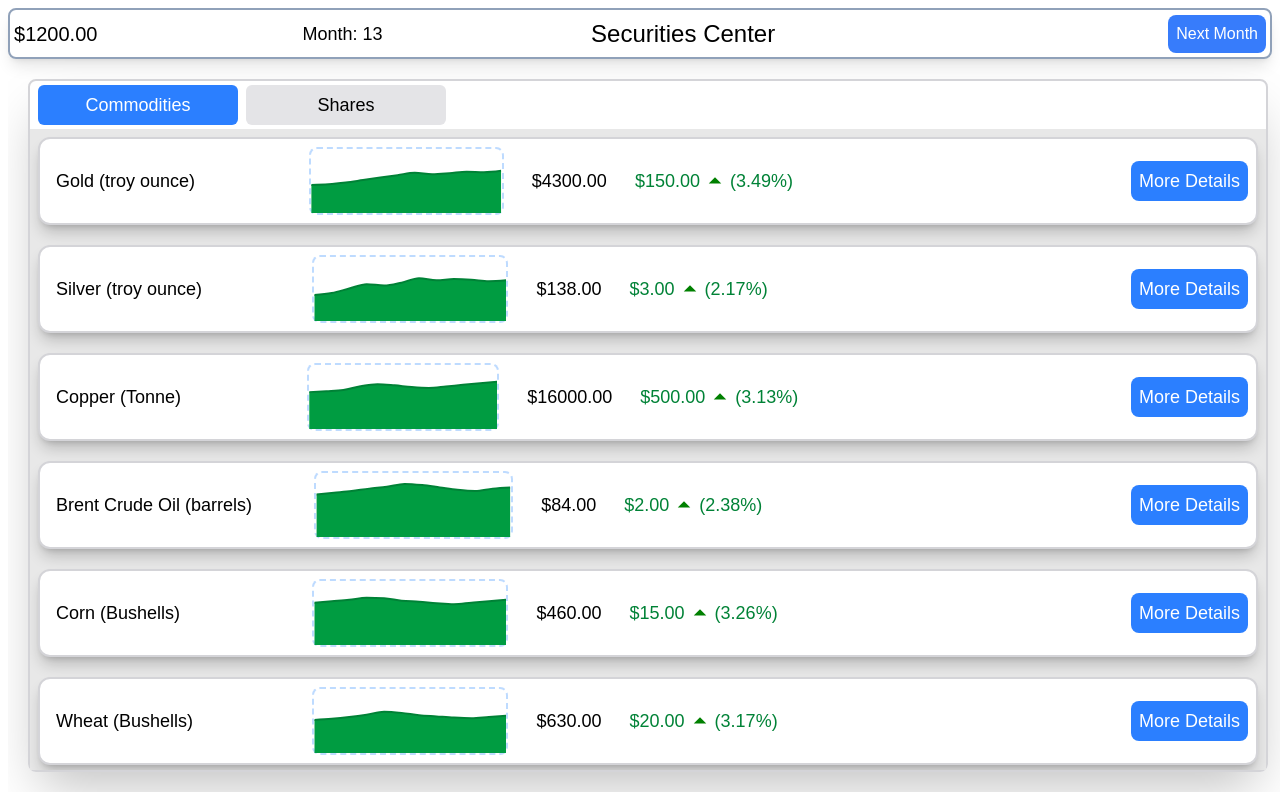
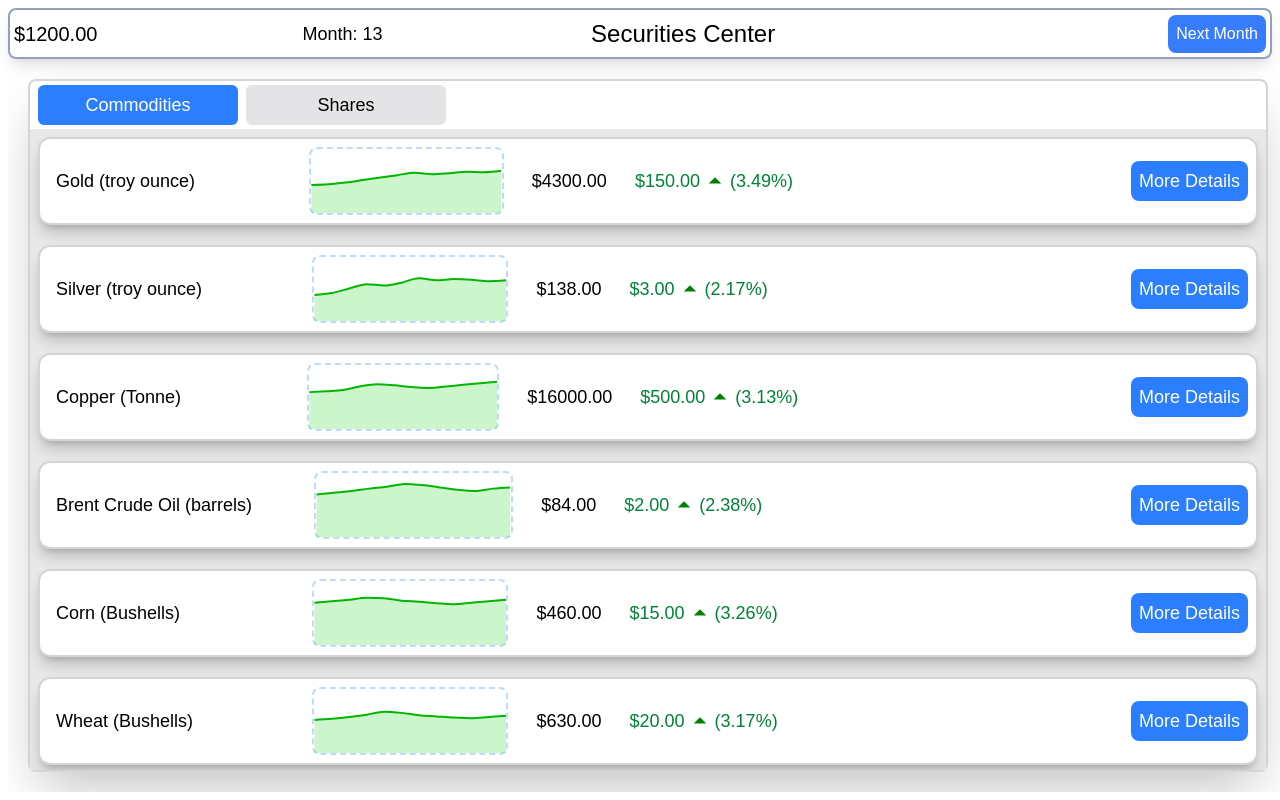
Before and after one commit to TinTanSan/small_game, a Next.js app: page /securities in a window 1280 px wide. Built offline with nearby package versions, Linux system fonts and the light colour scheme.

Commit message:
reduced fill opacity

```diff
--- a/src/app/securities/components/MiniGraph.tsx
+++ b/src/app/securities/components/MiniGraph.tsx
@@ -12,7 +12,8 @@ export default function MiniGraph({security}:{security:Security}) {
     const currentClose = security.priceHistory.at(-1) ?? 0;
     const changeSinceLastMonth = (currentClose-previousClose);
     const percentageChange = (changeSinceLastMonth/currentClose)*100;
-    const graphColor = changeSinceLastMonth > 0? "oklch(52.7% 0.154 150.069)" : changeSinceLastMonth=== 0 ? "oklch(48.8% 0.243 264.376)":"oklch(50.5% 0.213 27.518)" ;
+    const graphColor = changeSinceLastMonth > 0? "oklch(52.7% 0.8 154.069)" : changeSinceLastMonth=== 0 ? "oklch(48.8% 0.243 264.376)":"oklch(50.5% 0.5 27.518)" ;
+    const areaColor = changeSinceLastMonth > 0? "oklch(57.7% 0.5 140.069)" : changeSinceLastMonth=== 0 ? "oklch(48.8% 0.243 264.376)":"oklch(45.5% 0.213 27.518)" ;
     return (
         <div className='flex flex-row w-full h-fit items-center justify-between2 shadow-lg/20 border-2 border-zinc-300 rounded-xl bg-base-100 gap-5 text-lg p-2'>
             <div className='flex text-lg w-1/4 px-2 text-nowrap'>{security.name}</div>
@@ -27,7 +28,11 @@ export default function MiniGraph({security}:{security:Security}) {
             }}
                 sx={{
                 maxHeight:'4rem',
-                maxWidth: '15rem'
+                maxWidth: '15rem',
+                fillOpacity:'0.2',
+                '& .MuiAreaElement-root': {
+                    fill:areaColor
+                }
                 }}
                 yAxis={[{
                 position:'none'
```
